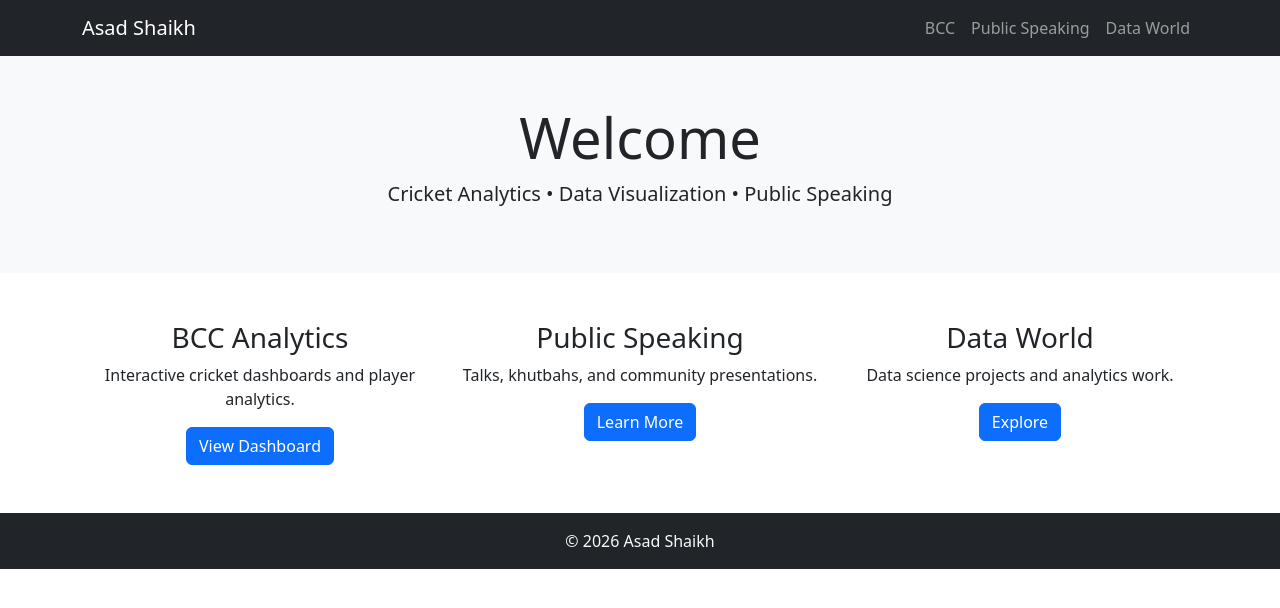
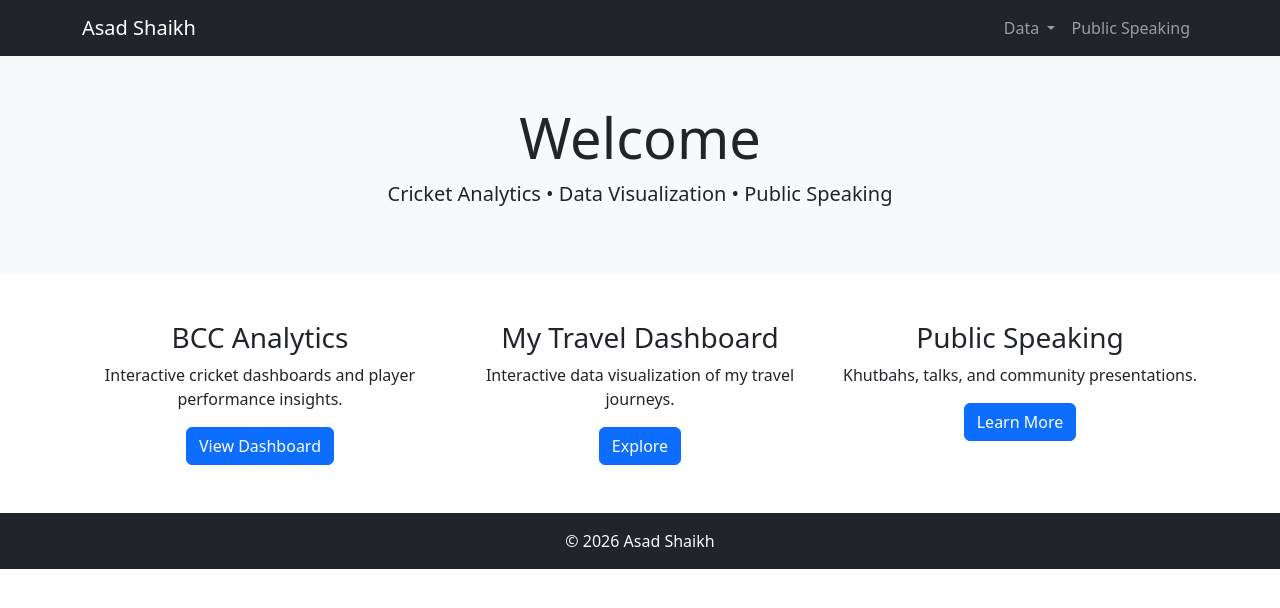
Before and after one commit to asadushaikh/asadushaikh.github.io, a plain HTML site: page index.html in a window 1280 px wide. Drawn offline with nearby package versions, Linux system fonts and the light colour scheme.

Commit message:
Revise navbar and content for new projects
Updated navbar and main content sections to include new links and descriptions for BCC Analytics, My Travel Dashboard, and Public Speaking.

```diff
--- a/index.html
+++ b/index.html
@@ -1,18 +1,19 @@
 <!DOCTYPE html>
+
 <html lang="en">
 
 <head>
-
 <meta charset="UTF-8">
 <meta name="viewport" content="width=device-width, initial-scale=1">
 
 <title>Asad Shaikh</title>
 
 <link href="https://cdn.jsdelivr.net/npm/bootstrap@5.3.2/dist/css/bootstrap.min.css" rel="stylesheet">
-
 </head>
 
 <body>
+
+<!-- NAVBAR -->
 
 <nav class="navbar navbar-expand-lg navbar-dark bg-dark">
 <div class="container">
@@ -27,24 +28,39 @@
 
 <ul class="navbar-nav ms-auto">
 
-<li class="nav-item">
-<a class="nav-link" href="/bcc/">BCC</a>
+<li class="nav-item dropdown">
+<a class="nav-link dropdown-toggle" href="#" role="button" data-bs-toggle="dropdown">
+Data
+</a>
+
+<ul class="dropdown-menu">
+
+<li>
+<a class="dropdown-item" href="/data/bcc/">BCC Analytics</a>
+</li>
+
+<li>
+<a class="dropdown-item" href="/data/travel/">My Travel Dashboard</a>
+</li>
+
+<li>
+<a class="dropdown-item disabled">Other Projects (coming soon)</a>
+</li>
+
+</ul>
 </li>
 
 <li class="nav-item">
-<a class="nav-link" href="/public-speaking/">Public Speaking</a>
-</li>
-
-<li class="nav-item">
-<a class="nav-link" href="/data-world/">Data World</a>
+<a class="nav-link" href="/speaking/">Public Speaking</a>
 </li>
 
 </ul>
 
 </div>
-
 </div>
 </nav>
+
+<!-- HERO -->
 
 <section class="p-5 text-center bg-light">
 
@@ -60,6 +76,8 @@ Cricket Analytics • Data Visualization • Public Speaking
 
 </section>
 
+<!-- MAIN CARDS -->
+
 <section class="p-5">
 
 <div class="container">
@@ -67,33 +85,21 @@ Cricket Analytics • Data Visualization • Public Speaking
 <div class="row text-center">
 
 <div class="col-md-4">
-
 <h3>BCC Analytics</h3>
-
-<p>Interactive cricket dashboards and player analytics.</p>
-
-<a href="/bcc/" class="btn btn-primary">View Dashboard</a>
-
+<p>Interactive cricket dashboards and player performance insights.</p>
+<a href="/data/bcc/" class="btn btn-primary">View Dashboard</a>
 </div>
 
 <div class="col-md-4">
-
-<h3>Public Speaking</h3>
-
-<p>Talks, khutbahs, and community presentations.</p>
-
-<a href="/public-speaking/" class="btn btn-primary">Learn More</a>
-
+<h3>My Travel Dashboard</h3>
+<p>Interactive data visualization of my travel journeys.</p>
+<a href="/data/travel/" class="btn btn-primary">Explore</a>
 </div>
 
 <div class="col-md-4">
-
-<h3>Data World</h3>
-
-<p>Data science projects and analytics work.</p>
-
-<a href="/data-world/" class="btn btn-primary">Explore</a>
-
+<h3>Public Speaking</h3>
+<p>Khutbahs, talks, and community presentations.</p>
+<a href="/speaking/" class="btn btn-primary">Learn More</a>
 </div>
 
 </div>
@@ -102,12 +108,13 @@ Cricket Analytics • Data Visualization • Public Speaking
 
 </section>
 
+<!-- FOOTER -->
+
 <footer class="bg-dark text-light text-center p-3">
-
 © 2026 Asad Shaikh
-
 </footer>
 
+<script src="https://cdn.jsdelivr.net/npm/bootstrap@5.3.2/dist/js/bootstrap.bundle.min.js"></script>
+
 </body>
-
 </html>
```
